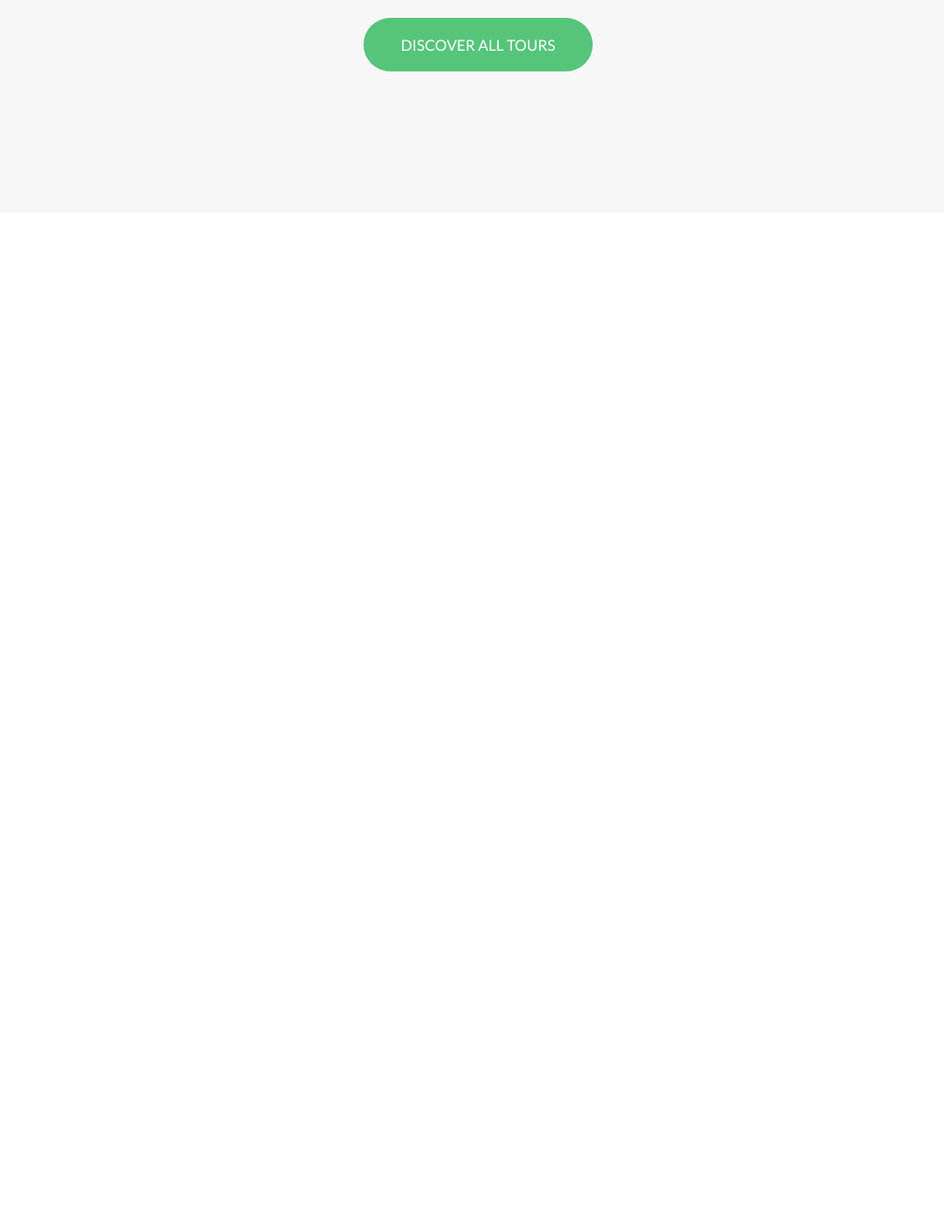
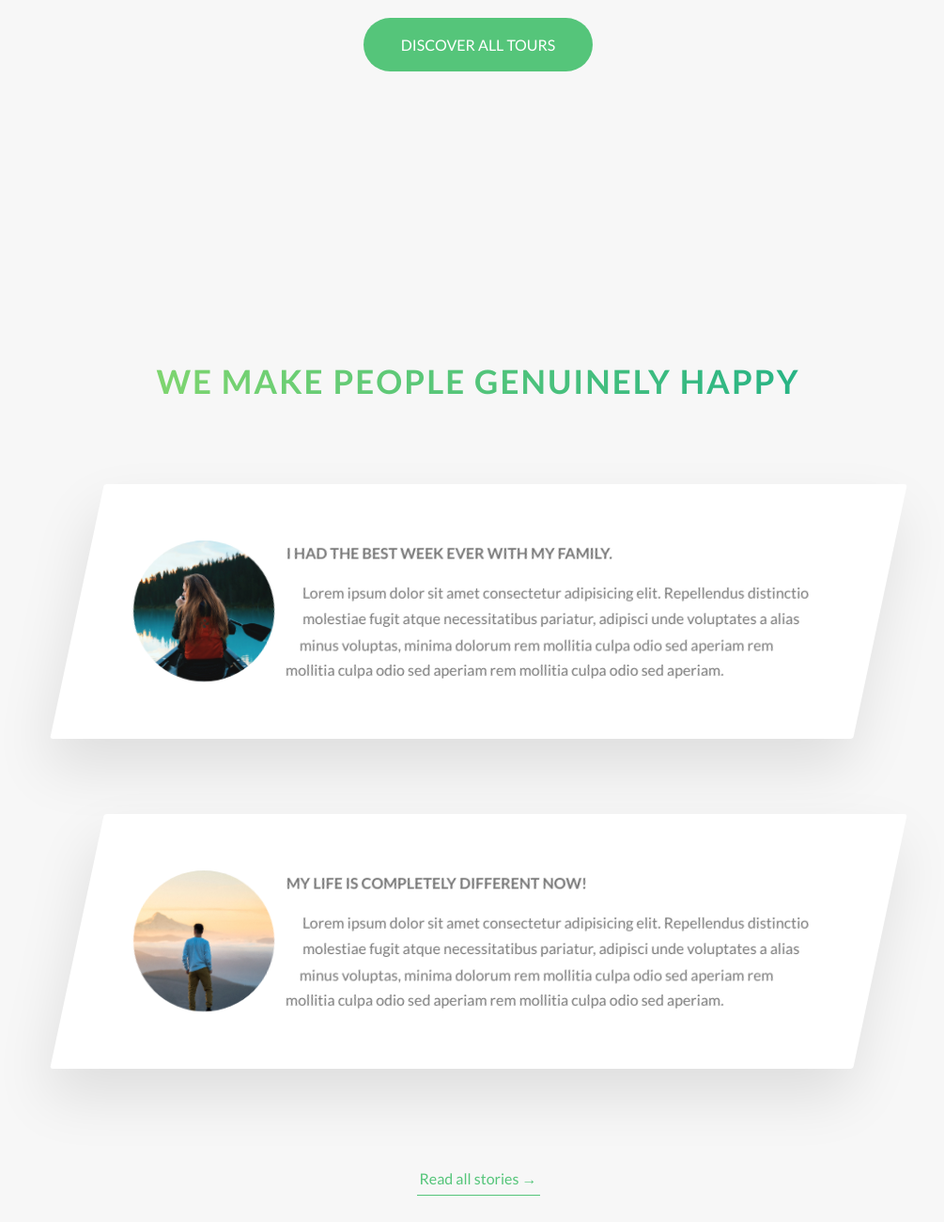
Before and after one commit to LiamWhittaker/Natours, a website: page index.html in a window 1280 px wide. Shown: the part 3058-4358 px from the top of the page at 94% size, without its empty margins (131-1136 px from the left). Before the commit the page ends 3314 px from the top, so only its background shows below. Drawn offline with Linux system fonts and the light colour scheme.

Commit message:
Completed the testimonials section

```diff
--- a/index.html
+++ b/index.html
@@ -216,8 +216,52 @@
 			<div class="u-center-text u-margin-top-huge">
 				<a href="#" class="btn btn--green">Discover all tours</a>
 			</div>
+		</section>
+
+		<section class="section-stories">
+			<div class="u-center-text u-margin-bottom-large">
+				<h2 class="heading-secondary">
+					We make people genuinely happy
+				</h2>
+			</div>
+
+			<div class="row">
+				<div class="story">
+					<figure class="story__shape">
+						<img src="img/nat-8.jpg" class="story__img" alt="Person on a tour">
+						<figcaption class="story__caption">Mary Smith</figcaption>
+					</figure>
+					<div class="story__text">
+						<h3 class="heading-tertiary u-margin-bottom-small">I had the best week ever with my family.</h3>
+						<p>Lorem ipsum dolor sit amet consectetur adipisicing elit. Repellendus distinctio molestiae fugit
+							 atque necessitatibus pariatur, adipisci unde voluptates a alias minus voluptas, minima dolorum
+							 rem mollitia culpa odio sed aperiam rem mollitia culpa odio sed aperiam rem mollitia culpa odio sed aperiam.</p>
+					</div>
+				</div>
+			</div>
+
+			<div class="row">
+				<div class="story">
+					<figure class="story__shape">
+						<img src="img/nat-9.jpg" class="story__img" alt="Person on a tour">
+						<figcaption class="story__caption">Jack Wilson</figcaption>
+					</figure>
+					<div class="story__text">
+						<h3 class="heading-tertiary u-margin-bottom-small">My life is completely different now!</h3>
+						<p>Lorem ipsum dolor sit amet consectetur adipisicing elit. Repellendus distinctio molestiae fugit
+							 atque necessitatibus pariatur, adipisci unde voluptates a alias minus voluptas, minima dolorum
+							 rem mollitia culpa odio sed aperiam rem mollitia culpa odio sed aperiam rem mollitia culpa odio sed aperiam.</p>
+					</div>
+				</div>
+			</div>
+
+
+			<div class="u-center-text u-margin-top-huge">
+				<a href="#" class="btn-text">Read all stories &rarr;</a>
+			</div>
 
 		</section>
+
 	</main>
 
 <!-- 	<section class="grid-test">
--- /dev/null
+++ b/sass/components/_story.scss
@@ -0,0 +1,58 @@
+.story {
+  width: 75%;
+  margin: 0 auto;
+  box-shadow: 0 3rem 6rem rgba($color-black, .1);
+  background-color: $color-white;
+  border-radius: 3px;
+  padding: 6rem;
+  padding-left: 9rem;
+  font-size: $default-font-size;
+  transform: skewX(-12deg);
+
+  &__shape {
+    width: 15rem;
+    height: 15rem;
+    float: left;
+    -webkit-shape-outside: circle(50% at 50% 50%);
+    shape-outside: circle(50% at 50% 50%);
+    -webkit-clip-path: circle(50% at 50% 50%);
+    clip-path: circle(50% at 50% 50%);
+    transform: translateX(-3rem) skewX(12deg);
+    position: relative;
+  }
+
+  &__img {
+    height: 100%;
+    transform: translateX(-4rem) scale(1.4);
+    transition: all .5s;
+    backface-visibility: hidden;
+  }
+
+  &__text {
+    transform: skewX(12deg);
+  }
+
+  &__caption {
+    position: absolute;
+    top: 50%;
+    left: 50%;
+    transform: translate(-50%, 20%);
+    color: $color-white;
+    text-transform: uppercase;
+    font-size: 1.7rem;
+    text-align: center;
+    opacity: 0;
+    transition: all .5s;
+    backface-visibility: hidden;
+  }
+
+  &:hover &__caption {
+    opacity: 1;
+    transform: translate(-50%, -50%);
+  }
+
+  &:hover &__img {
+    transform: translateX(-4rem) scale(1);
+    filter: blur(3px) brightness(80%);
+  }
+}
--- a/sass/main.scss
+++ b/sass/main.scss
@@ -11,6 +11,7 @@
 @import 'components/card';
 @import 'components/composition';
 @import 'components/feature-box';
+@import 'components/story';
 
 @import 'layout/grid';
 @import 'layout/header';
--- a/sass/pages/_home.scss
+++ b/sass/pages/_home.scss
@@ -26,3 +26,9 @@
   margin-top: -10rem;
 
 }
+
+.section-stories {
+  padding: 15rem 0;
+  background-color: $color-gray-light-1;
+
+}
```
Also changed, not shown: css/style.css.
